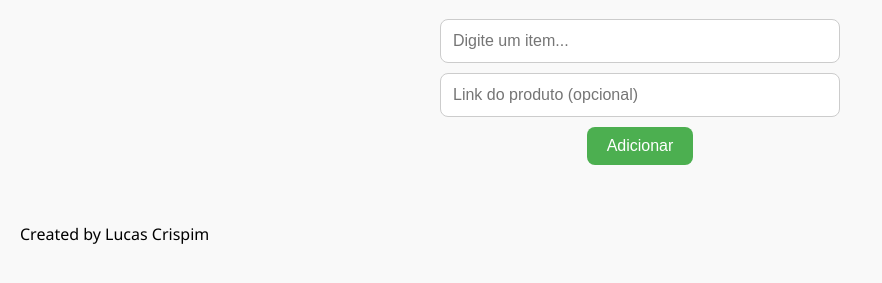
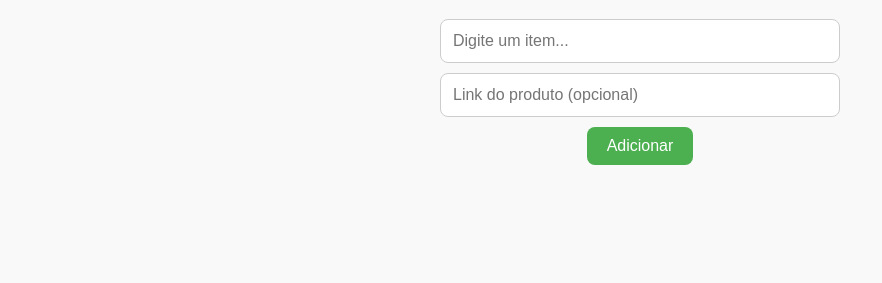
Before and after one commit to Crispim85/lista-compras-pwa, a plain HTML site: page index.html in a window 1280 px wide. Shown: the part 87-370 px from the top of the page, without its empty margins (0-882 px from the left). Drawn offline with Linux system fonts and the light colour scheme.

Commit message:
Update index.html

```diff
--- a/index.html
+++ b/index.html
@@ -21,12 +21,6 @@
 
   <ul id="lista"></ul>
 
-<br>
-
-<footer>
-  <p>Created by Lucas Crispim</p>
-</footer>
-
   <script src="script.js"></script>
 </body>
 </html>
```
